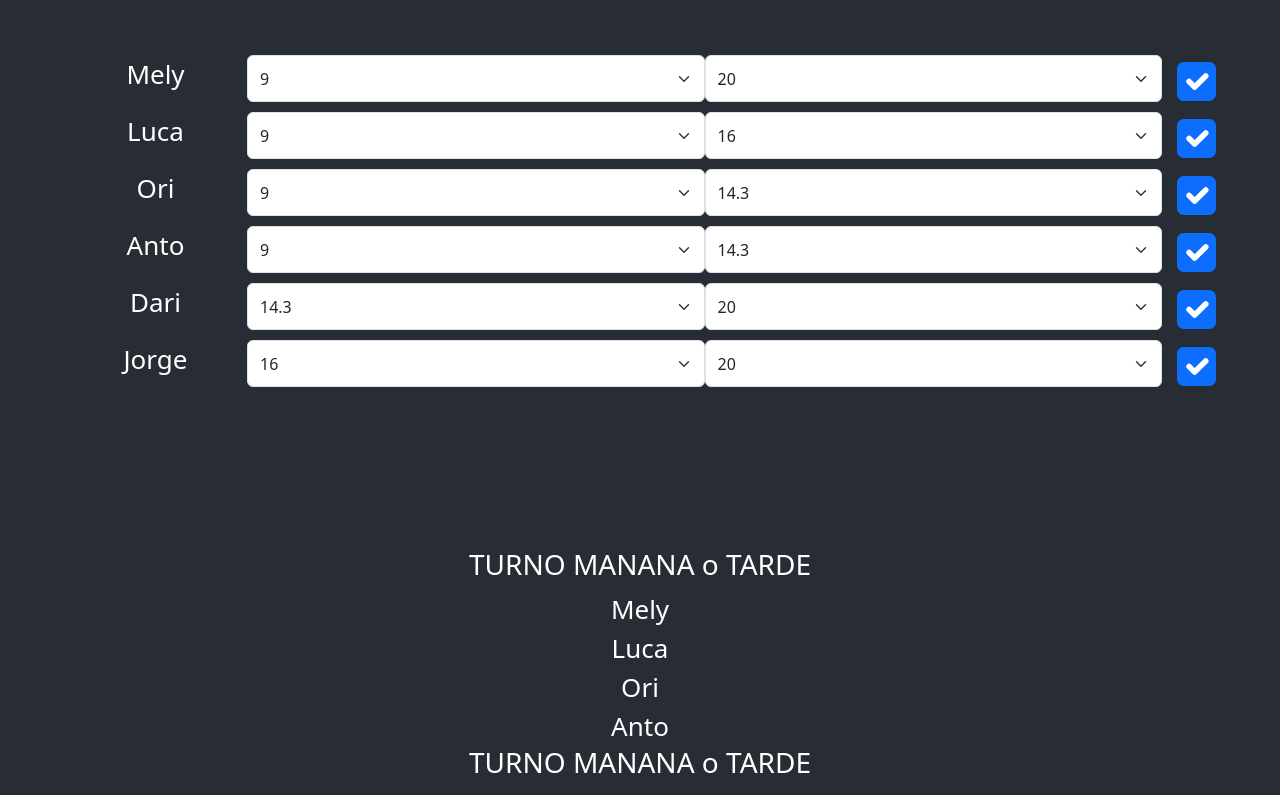
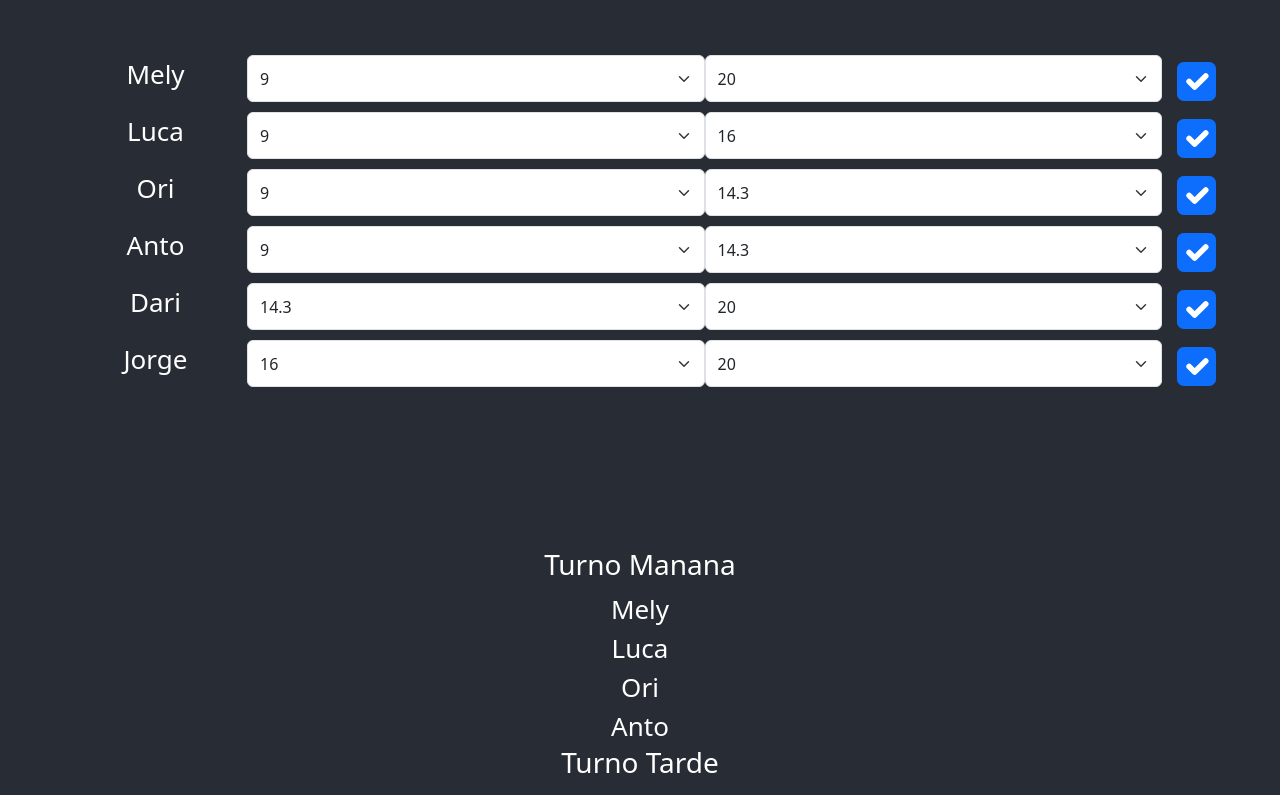
Before and after one commit to GastonYasuda/bazarEmployees, a React (Create React App) app: page / in a window 1280 px wide. Shown: the top 795 px of the page. Built offline with nearby package versions, Linux system fonts and the light colour scheme.

Commit message:
Toastify

```diff
--- a/package.json
+++ b/package.json
@@ -15,6 +15,7 @@
     "react-dom": "^19.1.0",
     "react-router-dom": "^7.6.2",
     "react-scripts": "5.0.1",
+    "react-toastify": "^11.0.5",
     "sweetalert2": "^11.22.0",
     "web-vitals": "^2.1.4"
   },
--- a/src/Component/ShiftList/ShiftList.jsx
+++ b/src/Component/ShiftList/ShiftList.jsx
@@ -1,11 +1,20 @@
+/* eslint-disable react-hooks/exhaustive-deps */
 import React, { useEffect } from 'react'
+import { ToastContainer, toast } from 'react-toastify';
 
-const ShiftList = ({ employeeList }) => {
+
+const ShiftList = ({ employeeList, shift }) => {
+
 
     useEffect(() => {
         if (employeeList.length) {
-
             console.log(employeeList);
+            if (shift === 'Manana' && employeeList.length < 4) {
+                toast(`Falta gente para turno ${shift}`)
+            }
+            if (shift === 'Tarde' && employeeList.length < 3) {
+                toast(`Falta gente para turno ${shift}`)
+            }
         }
 
     }, [employeeList])
@@ -14,14 +23,16 @@ const ShiftList = ({ employeeList }) => {
 
     return (
         <div>
-            <h3>TURNO MANANA o TARDE</h3>
+            <h3>Turno {shift}</h3>
             <div style={{ display: 'flex', flexDirection: 'column' }}>
                 {employeeList.map((employee) => {
                     return (
                         <span key={employee.id}>{employee.name}</span>
                     )
                 })}
+                <ToastContainer />
             </div>
+
         </div>
     )
 }
--- a/src/View/Main/Main.jsx
+++ b/src/View/Main/Main.jsx
@@ -3,6 +3,7 @@ import { useEffect, useState } from "react";
 import { Button, Form } from "react-bootstrap";
 // import Swal from 'sweetalert2'
 import ShiftList from "../../Component/ShiftList/ShiftList";
+
 
 
 
@@ -41,13 +42,7 @@ const Main = () => {
 
 
 
-    const handleChange = (id) => {
-        setEmployees((prevEmployees) =>
-            prevEmployees.map((emp) =>
-                emp.id === id ? { ...emp, assist: !emp.assist } : emp
-            )
-        );
-    };
+
 
     useEffect(() => {
         morningShift()
@@ -66,6 +61,7 @@ const Main = () => {
         employees.forEach(employee => {
 
             if (morning.length !== 4) {
+
                 // Swal.fire({
                 //     title: 'Falta uno a la manana!',
                 //     text: 'Que hacemo?',
@@ -116,6 +112,14 @@ const Main = () => {
         setEmployees(prev =>
             prev.map(emp =>
                 emp.id === id ? { ...emp, exit: exitTime } : emp
+            )
+        );
+    };
+
+    const handleChange = (id) => {
+        setEmployees((prevEmployees) =>
+            prevEmployees.map((emp) =>
+                emp.id === id ? { ...emp, assist: !emp.assist } : emp
             )
         );
     };
@@ -202,9 +206,9 @@ const Main = () => {
                 <br />
 
 
-                <ShiftList employeeList={morningEmployees} />
+                <ShiftList employeeList={morningEmployees} shift={'Manana'} />
 
-                <ShiftList employeeList={afternoonEmployees} />
+                <ShiftList employeeList={afternoonEmployees} shift={'Tarde'} />
 
 
 
@@ -217,8 +221,6 @@ const Main = () => {
                 <br />
 
                 <div style={{ width: '80%' }}>
-                    **PENSAR... como hacer para saber automaticamente si estan todos los puestos completos
-                    <br /><br />
                     **El que no esta tildado, que quede deshabilitado, y abajo este la persona seleccionada con su horario
                     <br /><br />
                     **Cuando se destilda uno que salga un popup con las opciones disponibles.
@@ -226,19 +228,6 @@ const Main = () => {
                     **Tiene que haber un boton que guarde y actualice los cambios
 
                 </div>
-
-
-
-
-
-
-
-
-
-
-
-
-
             </div>
 
 
```
Also changed, not shown: 1 other file (tests, documents, lock files or other folders).
